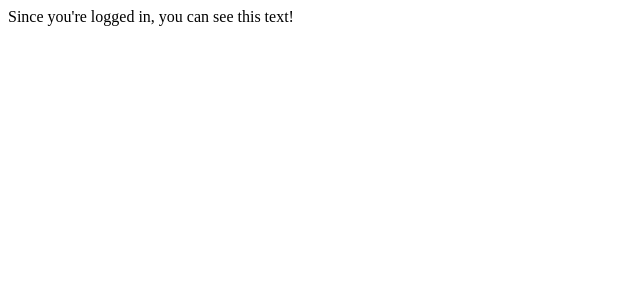
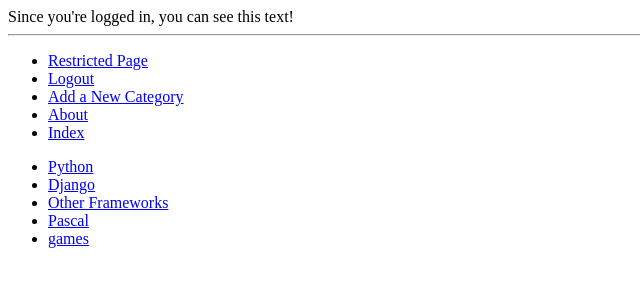
Before and after one commit to IacovosKelepeniotis/tango_with_django_project, a Django app: page /rango/restricted/ in a window 1280 px wide. Shown: the top 300 px of the page, without its empty margins (0-640 px from the left). Run offline with Django 3.2, Linux system fonts and the light colour scheme; a user stored in the database is signed in; data comes from the database, SQL or seed files in the repository; both versions use the stored data as it was after the commit.

Commit message:
Chapter 9 completed

```diff
--- a/rango/views.py
+++ b/rango/views.py
@@ -219,7 +219,9 @@
 
 @login_required
 def restricted(request):
-    return HttpResponse("Since you're logged in, you can see this text!")
+    # return HttpResponse("Since you're logged in, you can see this text!")
+    return render(request,'rango/restricted.html',{})
+
 
 
 @login_required
--- a/templates/rango/base.html
+++ b/templates/rango/base.html
@@ -23,9 +23,9 @@
                 {% if user.is_authenticated %}
                     <li><a href="{% url 'rango:restricted' %}">Restricted Page</a> </li>
                     <li><a href="{% url 'rango:logout' %}">Logout</a> </li>
-                    <li><a href="{% url 'rango:add_category' %}">Add New Category</a></li>
+                    <li><a href="{% url 'rango:add_category' %}">Add a New Category</a></li>
                 {% else %}
-                    <li><a href="{% url 'rango:login' %}">Login</a> </li>
+                    <li><a href="{% url 'rango:login' %}">Sign In</a> </li>
                     <li><a href="{% url 'rango:register' %}">Sign Up</a> </li>
                 {% endif %}
                     <li><a href="{% url 'rango:about' %}">About</a></li>
--- a/templates/rango/login.html
+++ b/templates/rango/login.html
@@ -7,7 +7,7 @@
 
 {% block body_block %}
 
-    <h1>Login to Rango </h1>
+    <h1>Login to Rango</h1>
 
     <form id="login_form" method="post" action="{% url 'rango:login' %}" >
         {% csrf_token %}
--- a/templates/rango/register.html
+++ b/templates/rango/register.html
@@ -10,7 +10,7 @@
     <h1>Register for Rango</h1>
     {% if registered %}
         Rango says: <strong>thank you for registering!</strong>
-        <a href="{% url 'rango:index' %}">Return to the homepage</a><br />
+        <a href="{% url 'rango:index' %}">Return to the homepage.</a><br />
     {% else %}
         Rango says: <strong>register here!</strong><br />
         <form id="user_form" method="post" action="{% url 'rango:register' %}"
--- /dev/null
+++ b/templates/rango/restricted.html
@@ -0,0 +1,13 @@
+{% extends 'rango/base.html' %}
+{% load staticfiles %}
+
+{% block title_block %}
+    Restricted
+{% endblock %}
+
+
+{% block body_block %}
+
+    Since you're logged in, you can see this text!
+
+{% endblock %}
```
Also changed, not shown: db.sqlite3, media/profile_images/testuser_Mqg44zv.jpg (added), media/profile_images/testuser_NOHw8Jd.jpg (added), media/profile_images/testuser_OBn4hMx.jpg (added), media/profile_images/testuser_VJdHsMM.jpg (added), media/profile_images/testuser_xo6H2HM.jpg (added), media/profile_images/testuser_zrfkOJ1.jpg (added).
